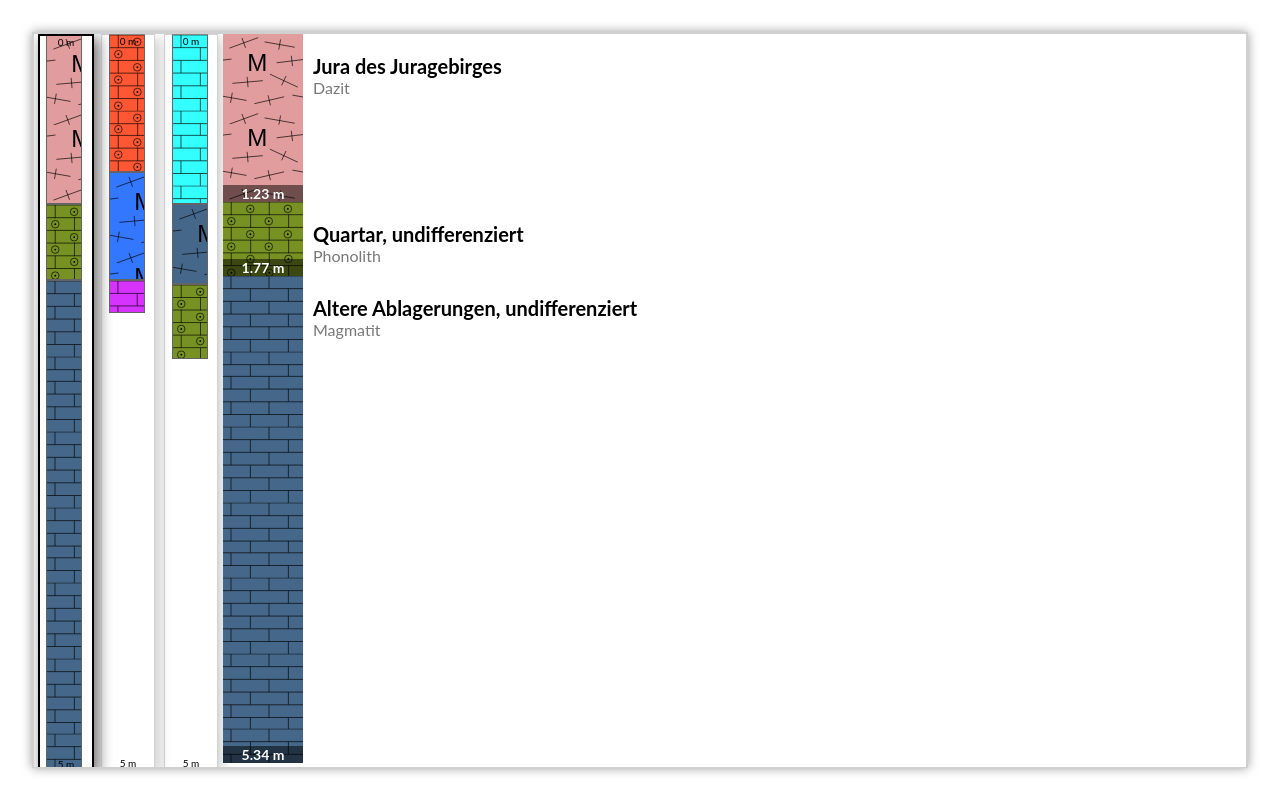
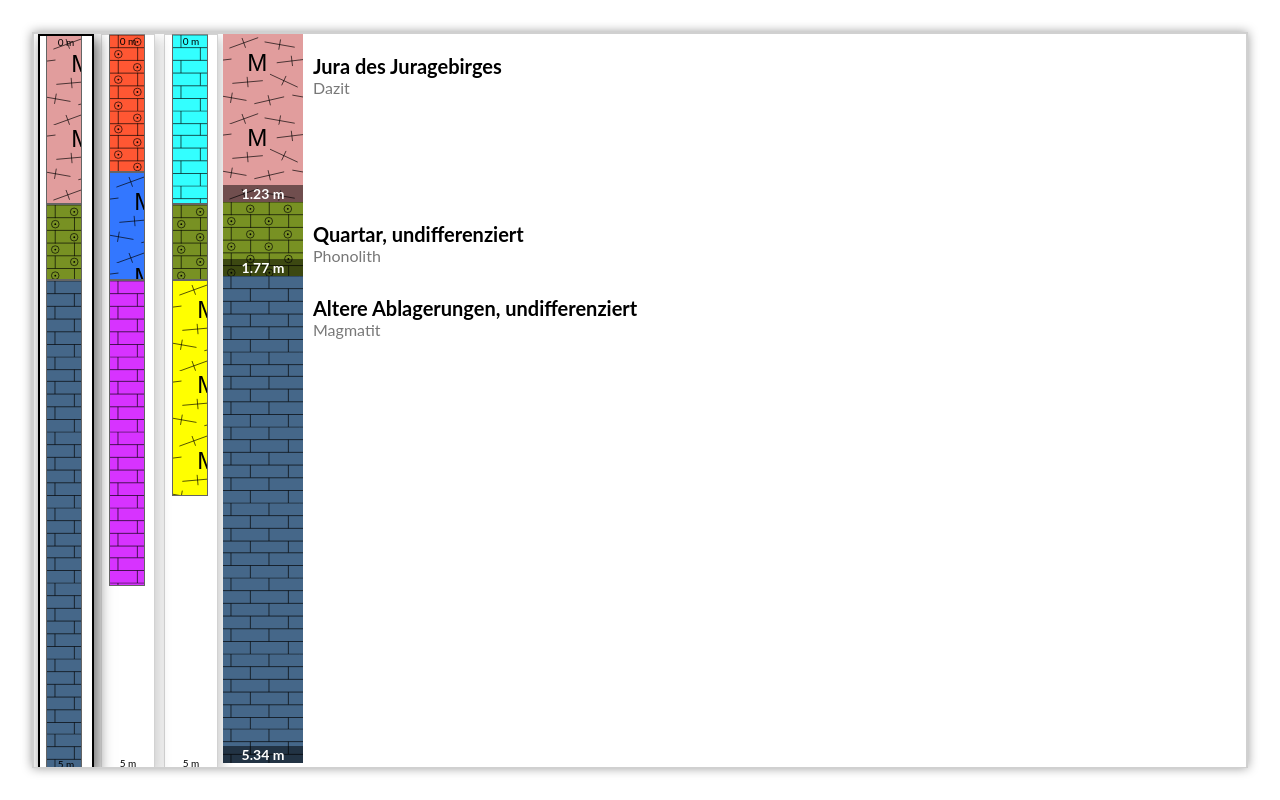
Before and after one commit to ist-supsi/react-stratigraphy, a React (Create React App) app: page / in a window 1280 px wide. Built offline with nearby package versions, Linux system fonts and the light colour scheme.

Commit message:
feat : Change data.

```diff
--- a/src/features/multipleStratigraphy/data/index.js
+++ b/src/features/multipleStratigraphy/data/index.js
@@ -50,7 +50,7 @@ export const dataCasing = [
   {
     id: 3,
     from: 1.77,
-    to: 2,
+    to: 4,
     color: "#d733ff",
     pattern: "/assets/15102034.svg",
     title: "Altere + Casing 3",
@@ -67,17 +67,9 @@ export const dataFilling = [
     title: "Filling 1",
     subtitle: "Dazit",
   },
+
   {
     id: 1,
-    from: 1.77,
-    to: 2.34,
-    color: "#456789",
-    pattern: "/assets/15104018.svg",
-    title: "Filling 2",
-    subtitle: "Magmatit",
-  },
-  {
-    id: 2,
     from: 1.23,
     to: 1.77,
     color: "#789123",
@@ -85,4 +77,13 @@ export const dataFilling = [
     title: "Quartar, undifferenziert",
     subtitle: "Phonolith",
   },
+  {
+    id: 2,
+    from: 1.77,
+    to: 3.34,
+    color: "yellow",
+    pattern: "/assets/15104018.svg",
+    title: "Filling 2",
+    subtitle: "Magmatit",
+  },
 ];
```
